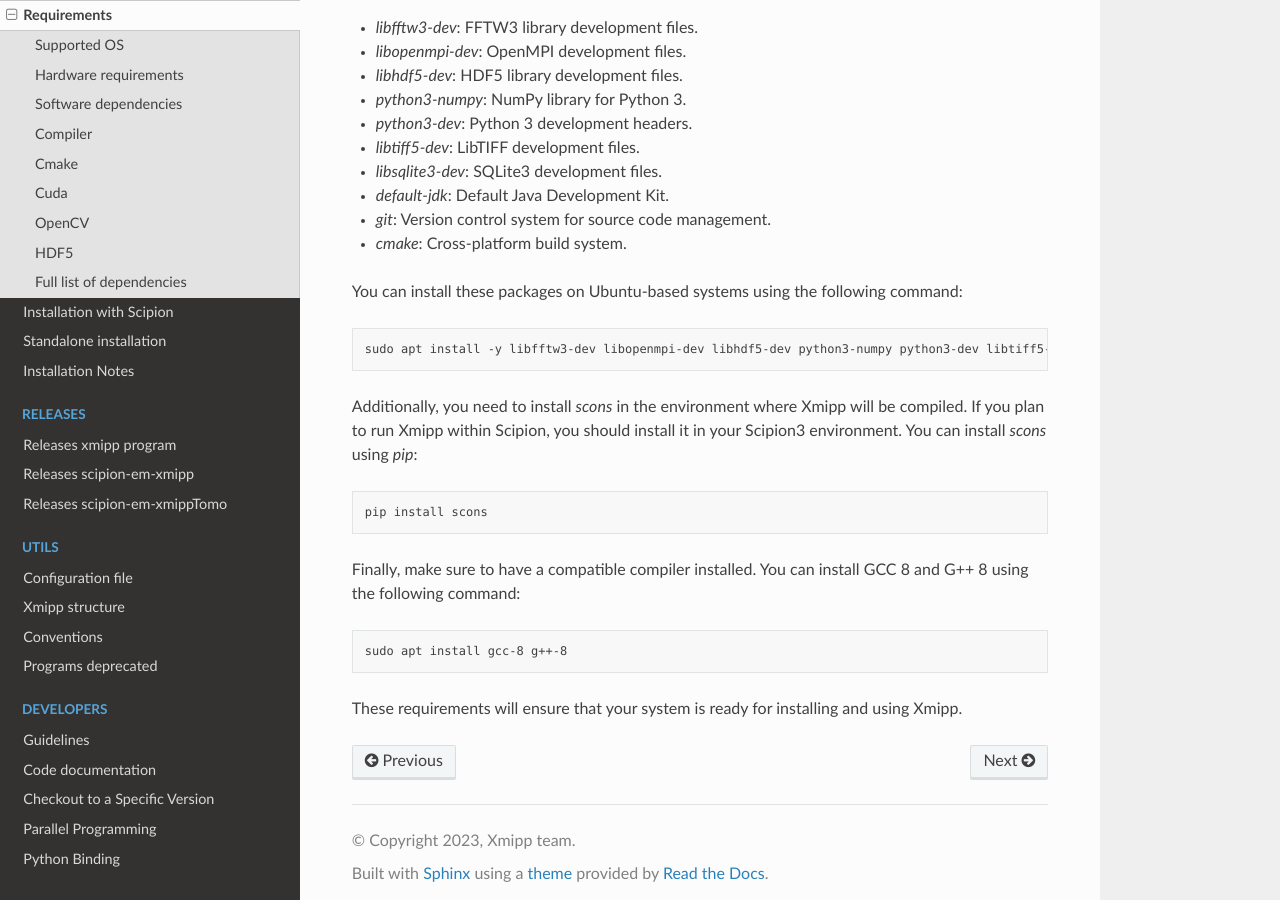
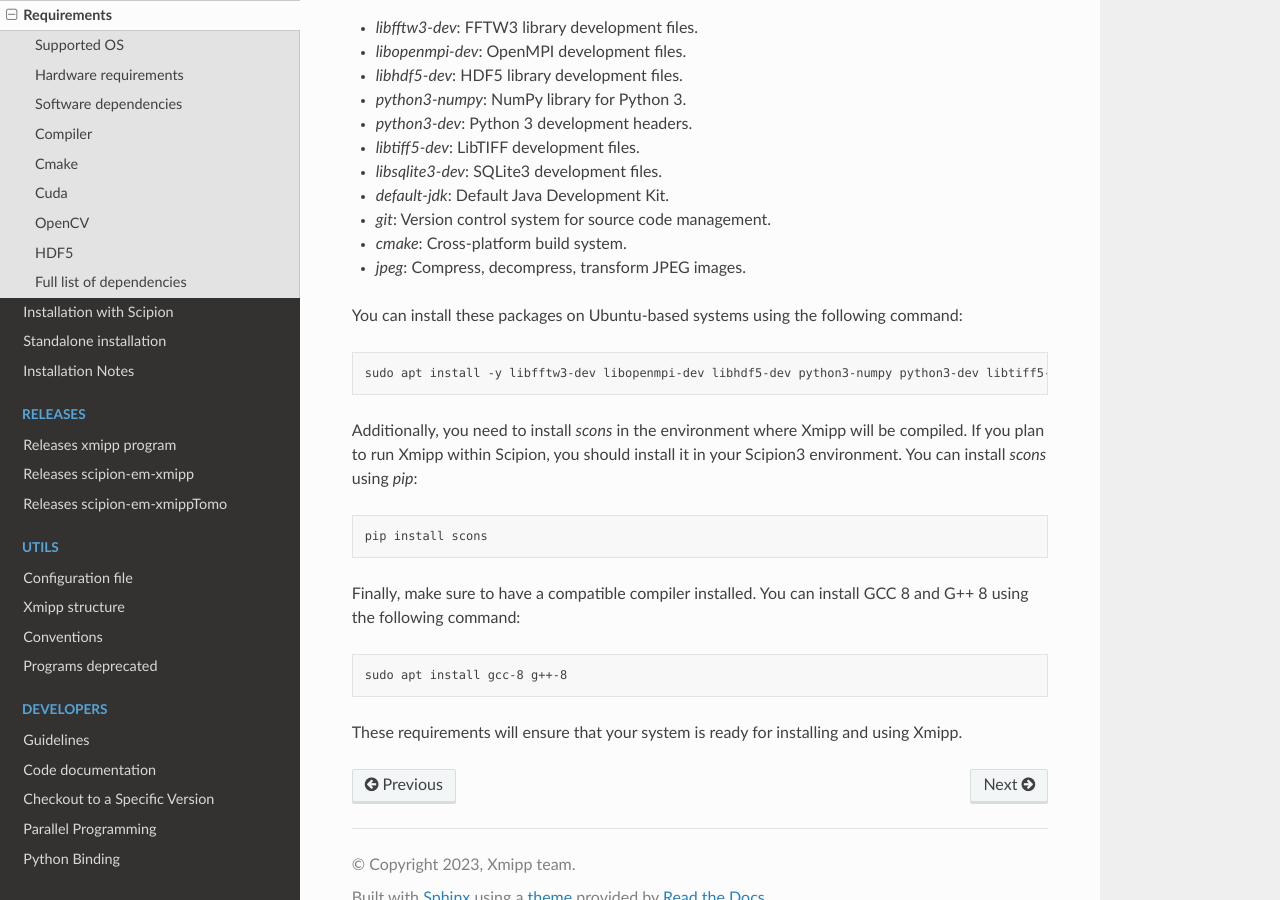
Before and after one commit to I2PC/docs, a Sphinx documentation site: the page built from docs/Installation/Requirements/index.rst, in a window 1280 px wide and 900 px high, scrolled down 1614 px. Built offline with Sphinx 7.4.7 and the Read the Docs theme 2.0.0, drawn with Linux system fonts in a browser that asks for light colours; formulas are drawn with MathJax 3.

Commit message:
jpeg added as dependency

```diff
--- a/docs/Installation/Requirements/index.rst
+++ b/docs/Installation/Requirements/index.rst
@@ -65,12 +65,13 @@
 - `default-jdk`: Default Java Development Kit.
 - `git`: Version control system for source code management.
 - `cmake`: Cross-platform build system.
+- `jpeg`: Compress, decompress, transform JPEG images.
 
 You can install these packages on Ubuntu-based systems using the following command:
 
 .. code-block:: bash
 
-   sudo apt install -y libfftw3-dev libopenmpi-dev libhdf5-dev python3-numpy python3-dev libtiff5-dev libsqlite3-dev default-jdk git cmake
+   sudo apt install -y libfftw3-dev libopenmpi-dev libhdf5-dev python3-numpy python3-dev libtiff5-dev libsqlite3-dev default-jdk git cmake libjpeg-dev
 
 Additionally, you need to install `scons` in the environment where Xmipp will be compiled. If you plan to run Xmipp within Scipion, you should install it in your Scipion3 environment. You can install `scons` using `pip`:
 
```
